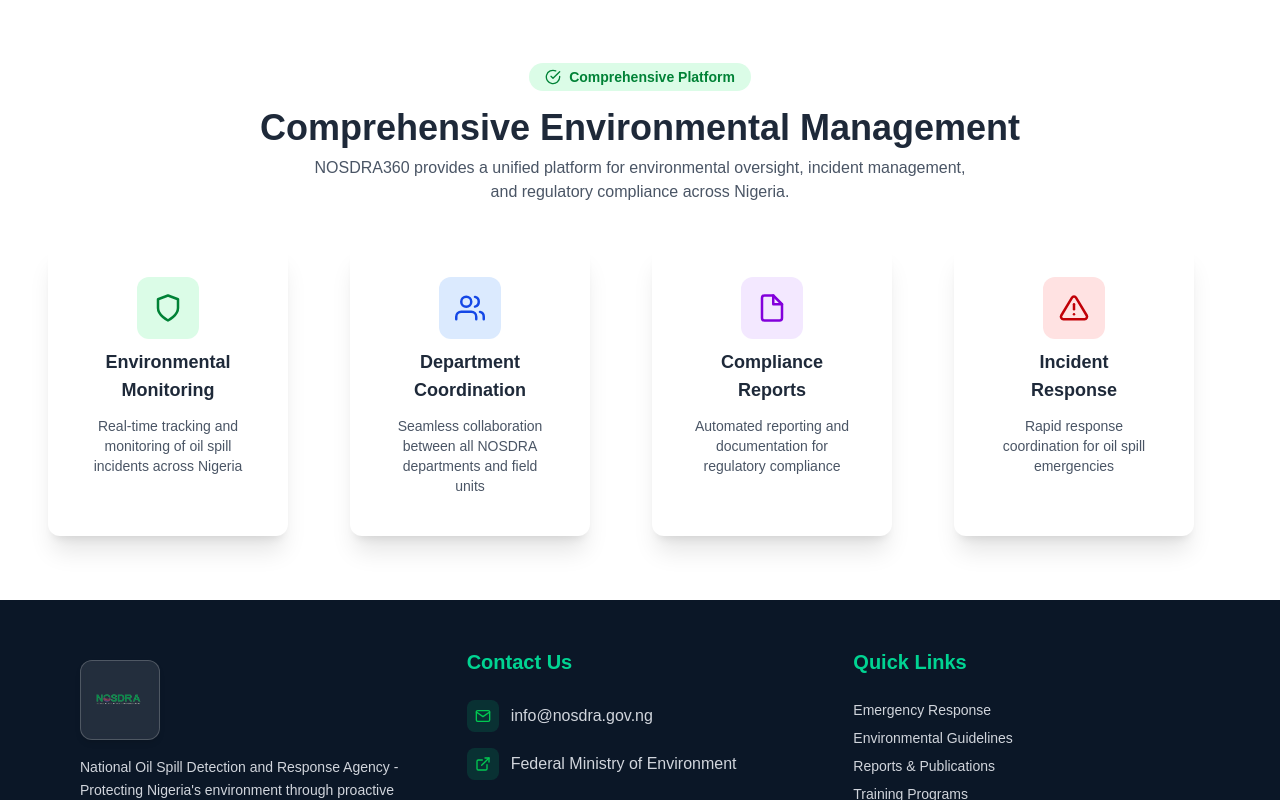
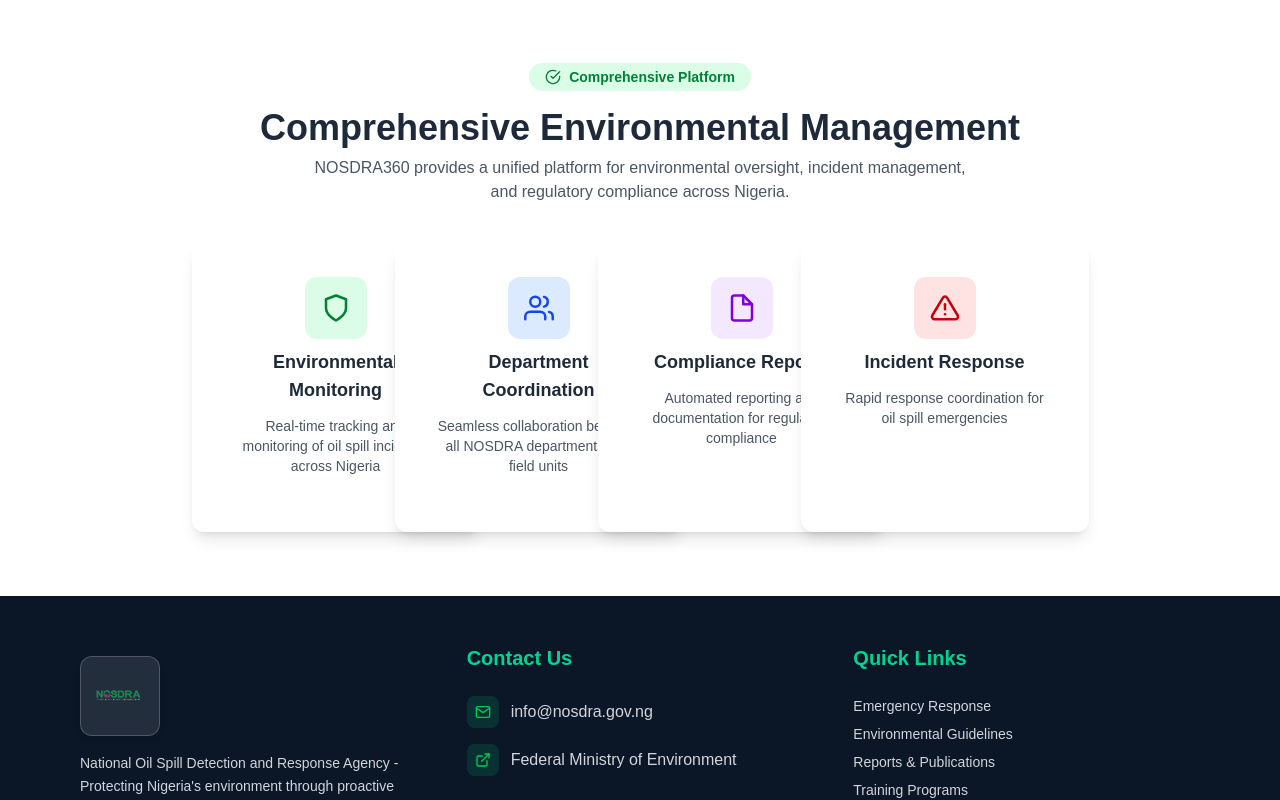
Before and after one commit to genedeh/NOSDRA360, a Next.js app: page / in a window 1280 px wide. Shown: the part 1011-1811 px from the top of the page. Built offline with nearby package versions, Linux system fonts and the light colour scheme.

Commit message:
made some ui centering changes

```diff
--- a/src/views/home/StatsOverview.tsx
+++ b/src/views/home/StatsOverview.tsx
@@ -19,7 +19,7 @@
 ];
 const StatsOverview = () => {
     return (
-        <section className="bg-white py-16 px-4 md:px-12 text-center">
+        <section className="bg-white py-16 md:px-60 text-center px-10">
             {/* Statistics Row */}
             <div className="grid grid-cols-2 md:grid-cols-4 gap-6 mb-16">
                 {stats.map(({ label, desc }, i) => (
@@ -46,7 +46,7 @@
             </div>
 
             {/* Feature Cards */}
-            <div className="grid grid-cols-1 sm:grid-cols-2 md:grid-cols-4 gap-6">
+            <div className="grid grid-cols-1 sm:grid-cols-2 md:grid-cols-4 gap-3 md:items-center md:justify-items-center items-center justify-items-center">
                 {[
                     {
                         title: 'Environmental Monitoring',
@@ -73,7 +73,7 @@
                         icon: <IconEight />,
                     },
                 ].map(({ title, desc, color, icon }, i) => (
-                    <div className="p-10 rounded-xl shadow-xl bg-white hover:shadow-2xl hover:-translate-y-1 transform transition-all duration-300 text-center w-60 h-full">
+                    <div className="p-10 rounded-xl shadow-lg bg-white hover:shadow-2xl hover:-translate-y-1 transform transition-all duration-300 text-center w-72 h-72">
                         <div className={`w-12 h-12 rounded-full flex items-center justify-center text-2xl ${color} bg-green-100 mx-auto mb-4`}>
                             {icon}
                         </div>
```
